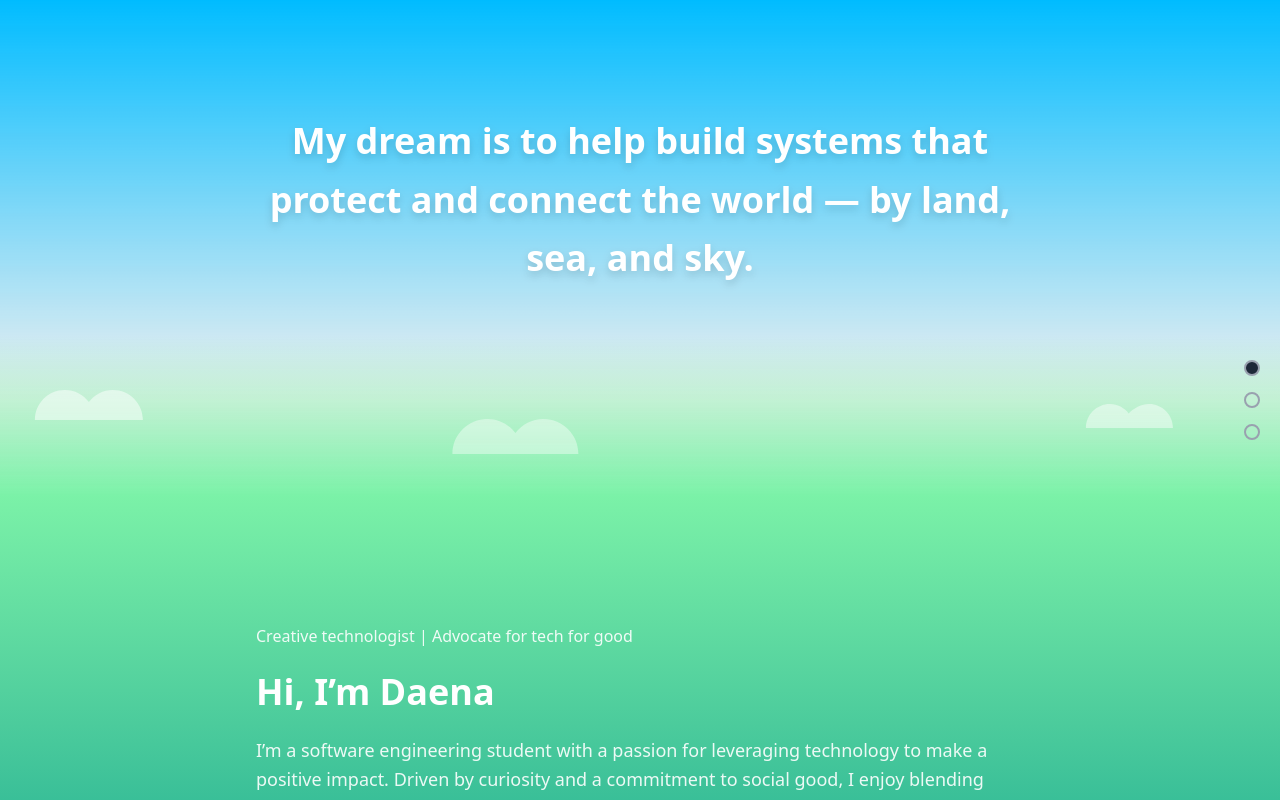
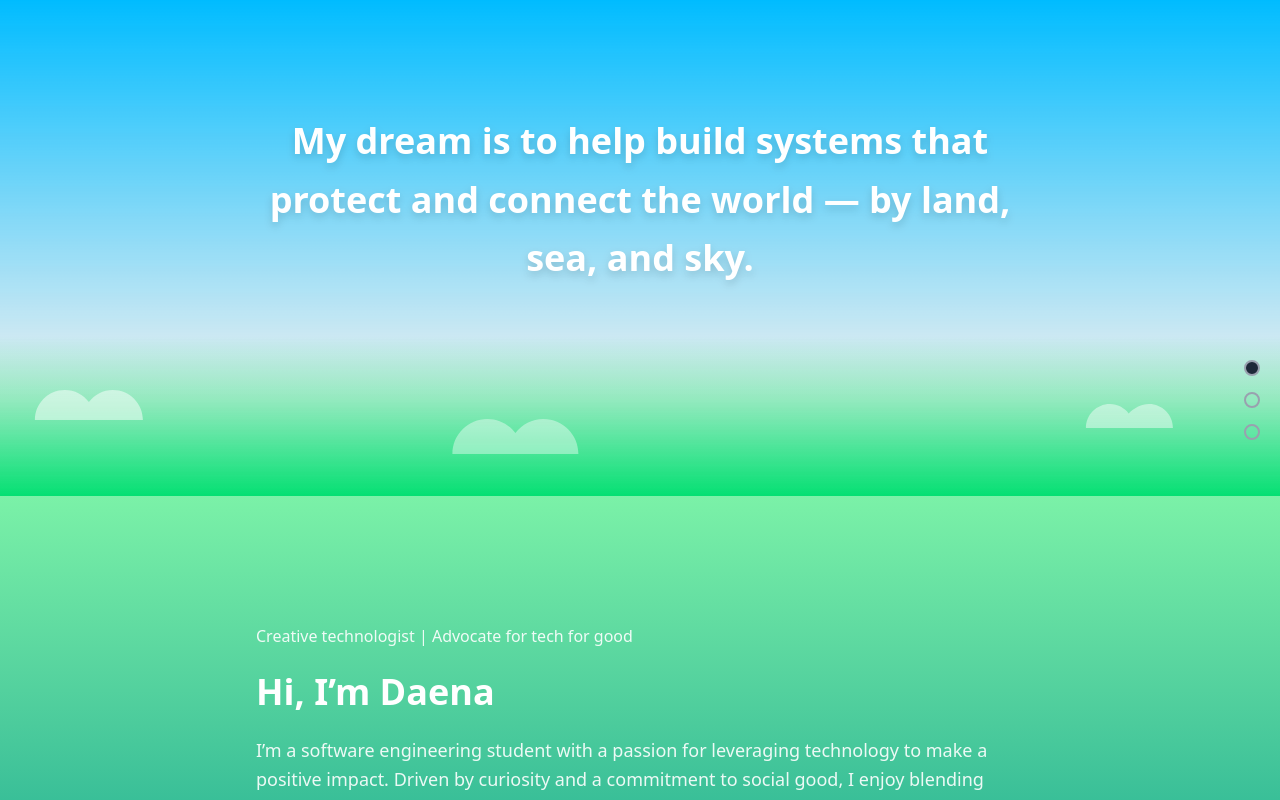
Before and after one commit to daena1027/my-portfolio, a React (Vite) app: page / in a window 1280 px wide. Built offline with nearby package versions, Linux system fonts and the light colour scheme.

Commit message:
feat: update Divider component background color and enhance soft skills description in Land section

```diff
--- a/src/components/Divider.jsx
+++ b/src/components/Divider.jsx
@@ -3,8 +3,8 @@ import { motion } from 'framer-motion';
 export default function Divider({ type }) {
   if (type === 'flight') {
     return (
-      <section className="relative h-40 bg-gradient-to-b from-blue-260 to-green-300 overflow-hidden">
-        {/* Elegant drifting cloud SVGs */}
+      <section className="relative h-40 bg-gradient-to-b from-blue-260 to-green-400 overflow-hidden">
+        {/* Elegant drifting cloud SVGs - could also change green to 300 to flow better*/}
         <motion.svg
           className="absolute top-6 left-0 w-48 h-24 opacity-50"
           viewBox="0 0 64 32"
--- a/src/sections/Land.jsx
+++ b/src/sections/Land.jsx
@@ -100,10 +100,10 @@ export default function Land() {
           <h3 className="text-2xl font-semibold mb-4">Soft Skills</h3>
           <ul className="flex flex-col gap-2 text-base text-white/90 list-disc list-inside pl-2">
             <li>Project planning & coordination</li>
-            <li>Cross-cultural communication (English & Khmer)</li>
             <li>User experience (UX) research</li>
             <li>Problem-solving & creativity</li>
             <li>Teamwork and leadership</li>
+            <li>Bilingual (English & Khmer)</li>
           </ul>
         </div>
 
```
